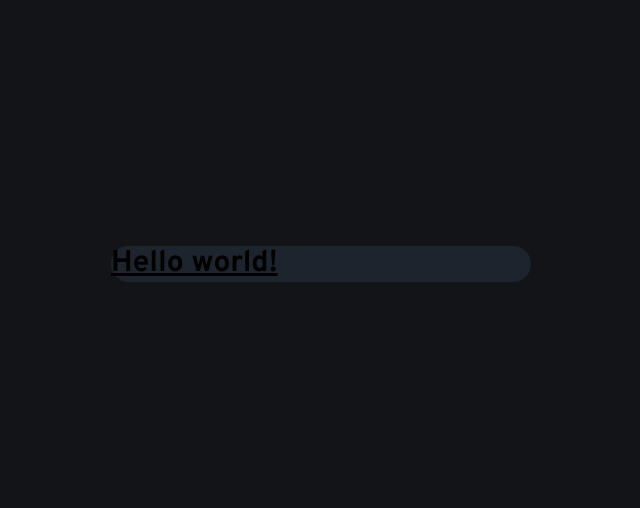
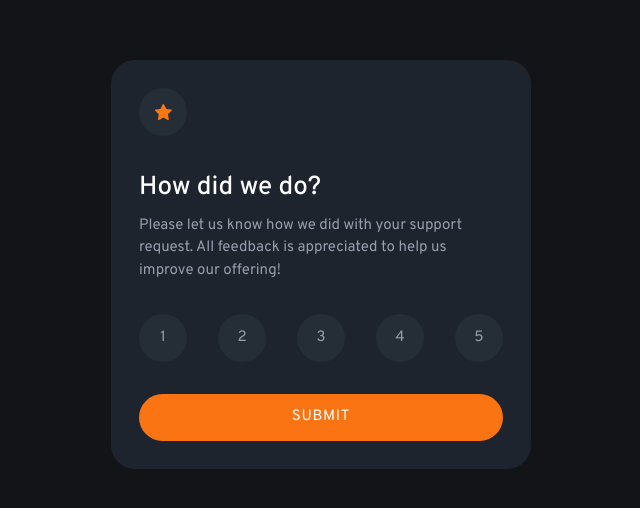
Before and after one commit to maryam-nasir/fm-interactive-rating-component, a React (Vite) app: page / in a window 1280 px wide. Shown: the part 136-644 px from the top of the page, without its empty margins (319-959 px from the left). Built offline with nearby package versions, Linux system fonts and the light colour scheme.

Commit message:
App component rating logic

```diff
--- a/src/App.jsx
+++ b/src/App.jsx
@@ -1,7 +1,30 @@
+import { useState } from "react";
+import RatingCard from "./components/RatingCard";
+import ThankYouCard from "./components/ThankYouCard";
+
 const App = () => {
+  const [formSubmitted, setFormSubmitted] = useState(false);
+  const [rating, setRating] = useState(null);
+
+  const handleRatingSelect = (selectedRating) => {
+    setRating(selectedRating);
+  };
+
+  const handleSubmit = () => {
+    setFormSubmitted(true);
+  };
+
   return (
     <>
-      <h1 className="text-3xl font-bold underline">Hello world!</h1>
+      {formSubmitted ? (
+        <ThankYouCard rating={rating} />
+      ) : (
+        <RatingCard
+          selectedRating={rating}
+          onRatingSelect={handleRatingSelect}
+          onSubmit={handleSubmit}
+        />
+      )}
     </>
   );
 };
```
